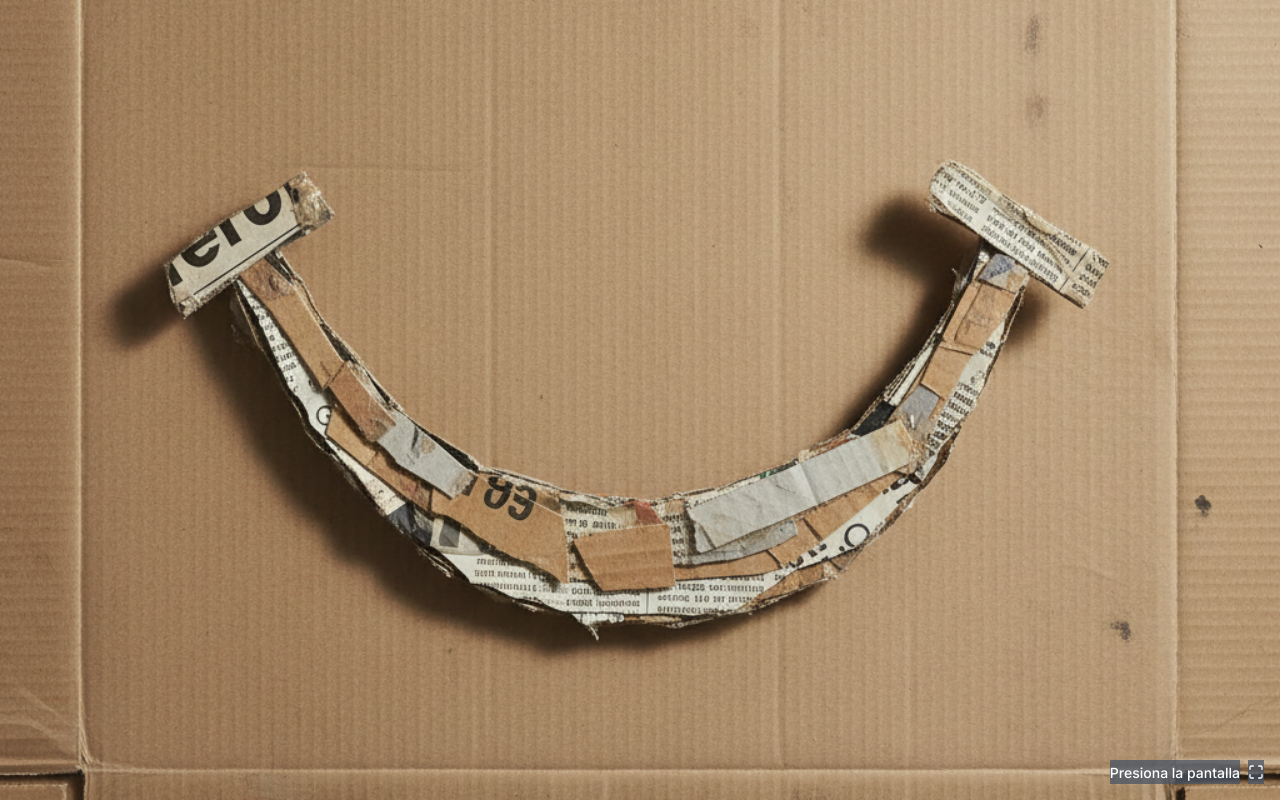
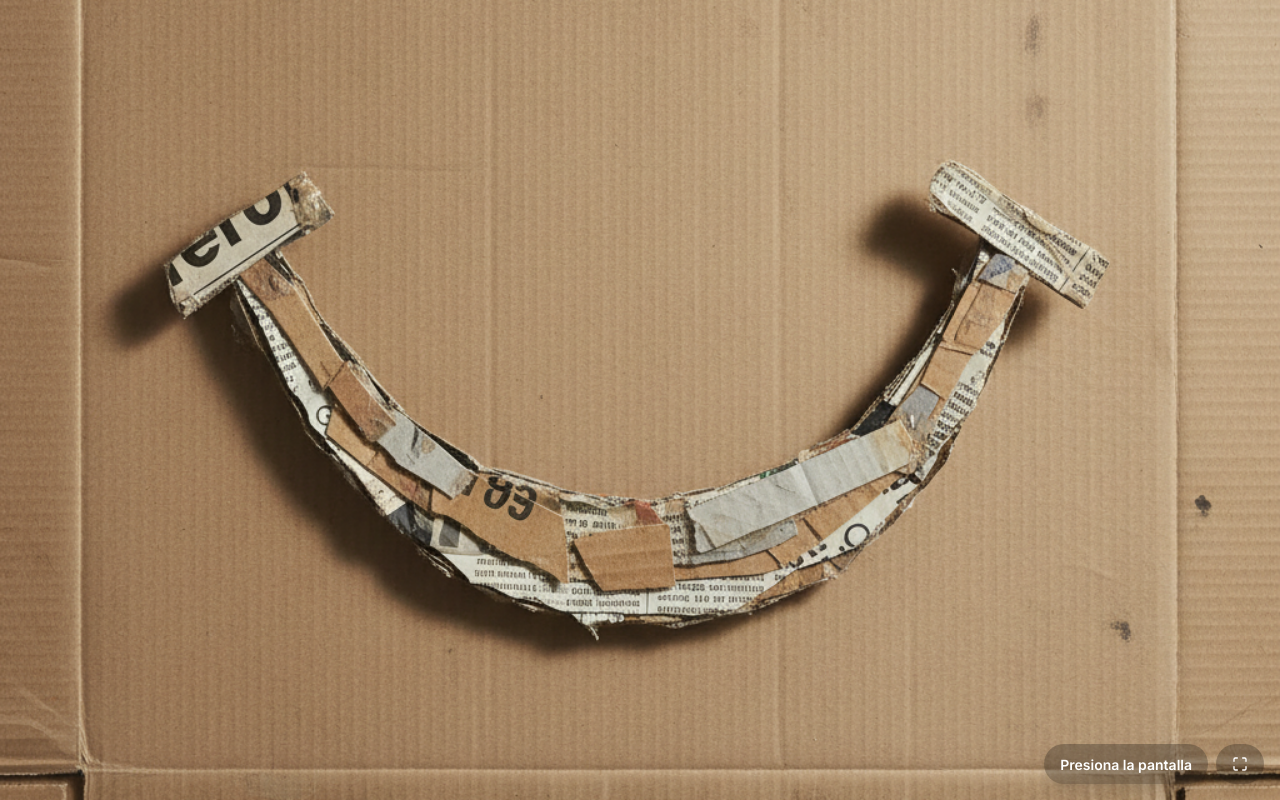
Before and after one commit to dejesusbg/ecobot, a Next.js app: page / in a window 1280 px wide. Built offline with nearby package versions, Linux system fonts and the light colour scheme.

Commit message:
refactor button styling

```diff
--- a/src/app/page.tsx
+++ b/src/app/page.tsx
@@ -137,12 +137,14 @@ export default function App() {
 	};
 
 	const getButtonColour = (state: string) => {
-		return {
-			Escuchando: 'bg-red-500/75 animate-pulse',
-			Hablando: 'bg-green-500/75 animate-pulse',
-			Pensando: 'bg-blue-500/75',
-			Esperando: 'bg-gray-600/75',
-		}[state];
+		switch (state) {
+			case 'Escuchando':
+				return 'bg-red-500 animate-pulse';
+			case 'Hablando':
+				return 'bg-green-500 animate-pulse';
+			default:
+				return '';
+		}
 	};
 
 	return (
@@ -153,13 +155,13 @@ export default function App() {
 				onClick={handleClick}
 			/>
 			<div className="fixed bottom-4 right-4 space-x-2 flex">
-				<div className={clsx('pill', getButtonColour(state))}>
-					<span className="text-white text-sm font-medium">
+				<div className={clsx('glass', getButtonColour(state))}>
+					<span className="text-sm font-semibold">
 						{state === 'Esperando' ? 'Presiona la pantalla' : state}
 					</span>
 				</div>
-				<button onClick={fullscreen} className={clsx('pill', getButtonColour(state))}>
-					<Maximize size={16} className="text-white" />
+				<button onClick={fullscreen} className={clsx('glass', getButtonColour(state))}>
+					<Maximize size={16} />
 				</button>
 			</div>
 		</>
```
